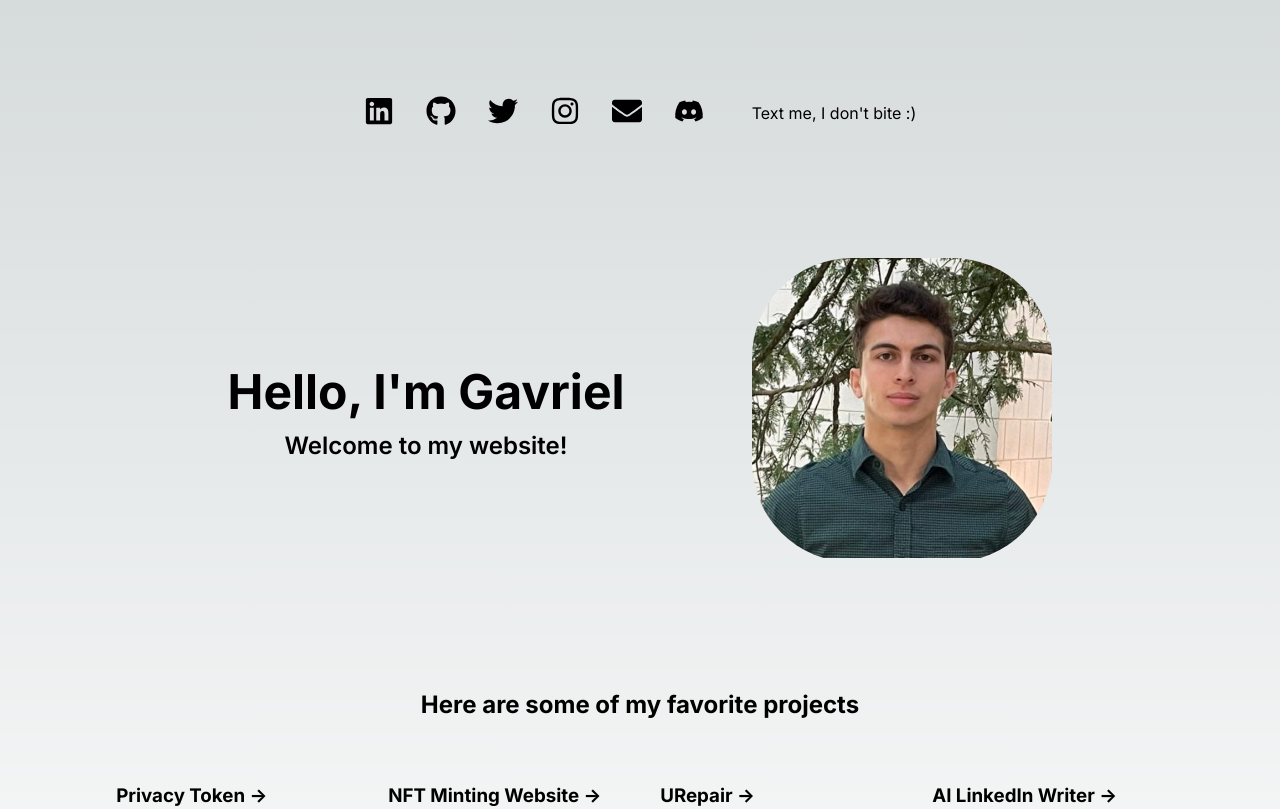
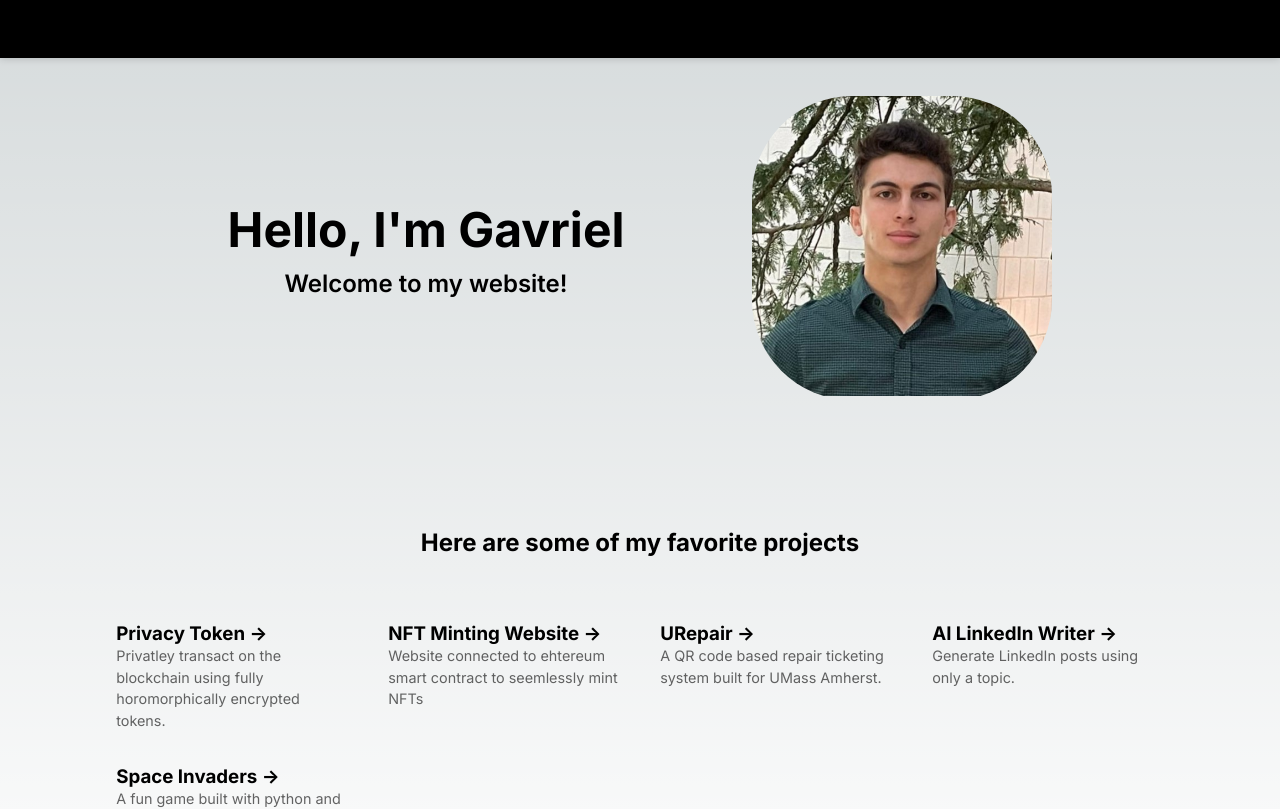
Before and after one commit to gwarren3210/prtfolio, a Next.js app: page / in a window 1280 px wide. Shown: the top 809 px of the page. Built offline with nearby package versions, Linux system fonts and the light colour scheme.

Commit message:
sticky nav

```diff
--- a/src/app/page.module.css
+++ b/src/app/page.module.css
@@ -22,6 +22,17 @@
   justify-content: center;
   align-items: center;
   gap: 2rem;
+}
+
+.nav {
+  background-color: black;
+  position: fixed;
+  top: 0;
+  left: 0;
+  width: 100%;
+  z-index: 999;
+  padding-top: 1.5rem;
+  box-shadow: 0 0 0.5rem rgba(0, 0, 0, 0.2);
 }
 
 .hero {
--- a/src/cmp/header.tsx
+++ b/src/cmp/header.tsx
@@ -17,7 +17,7 @@ const iconComponents: { [key: string]: IconType } = {
 export default function Header() {
     return (
         <header>
-            <nav className={styles.header}>
+            <nav className={`${styles.header} ${styles.nav}`}>
                 <ul>
                     {socialMedia.map((link: SocialMediaLink, index: number) => {
                         const IconComponent = iconComponents[link.icon];
```
